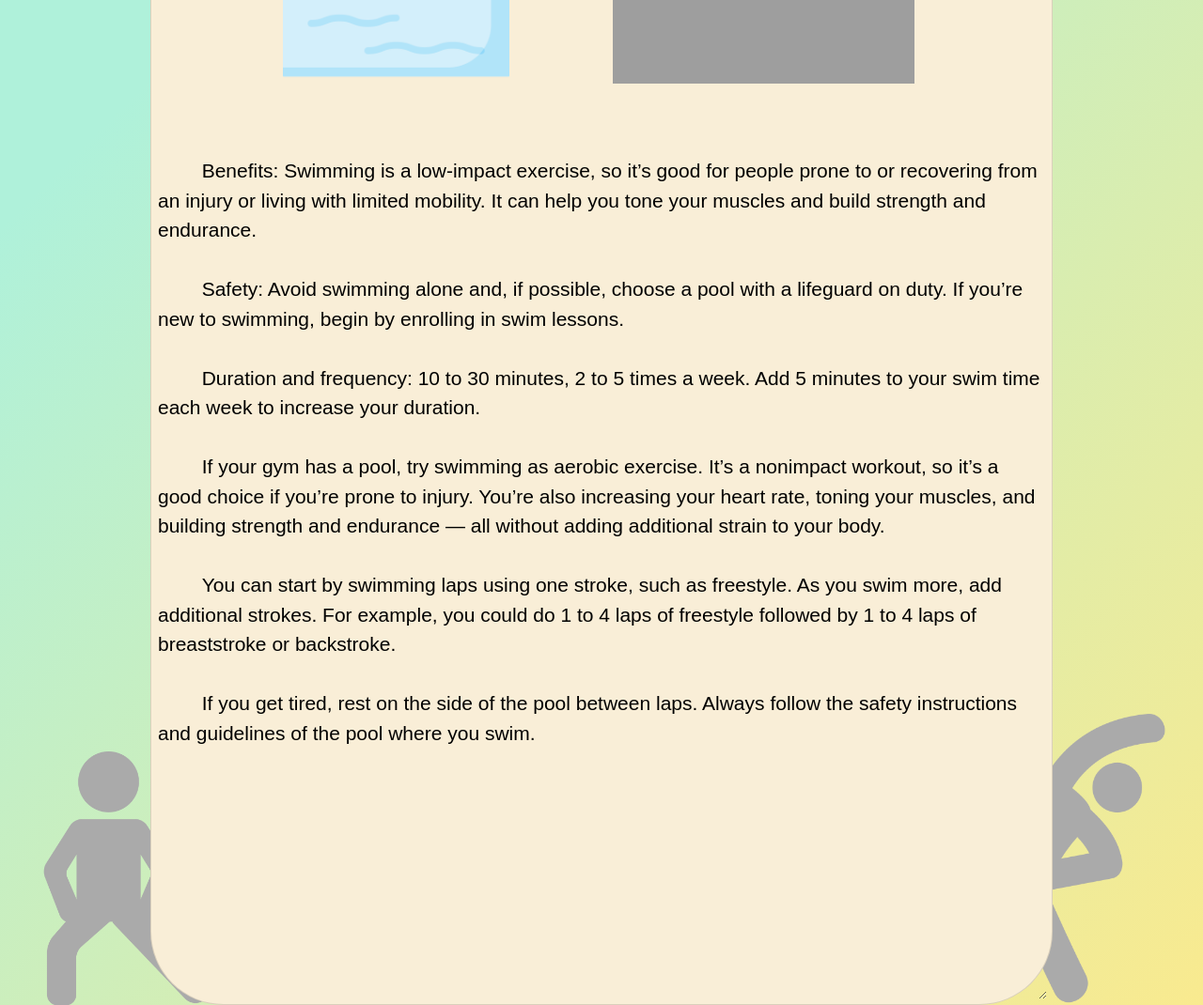
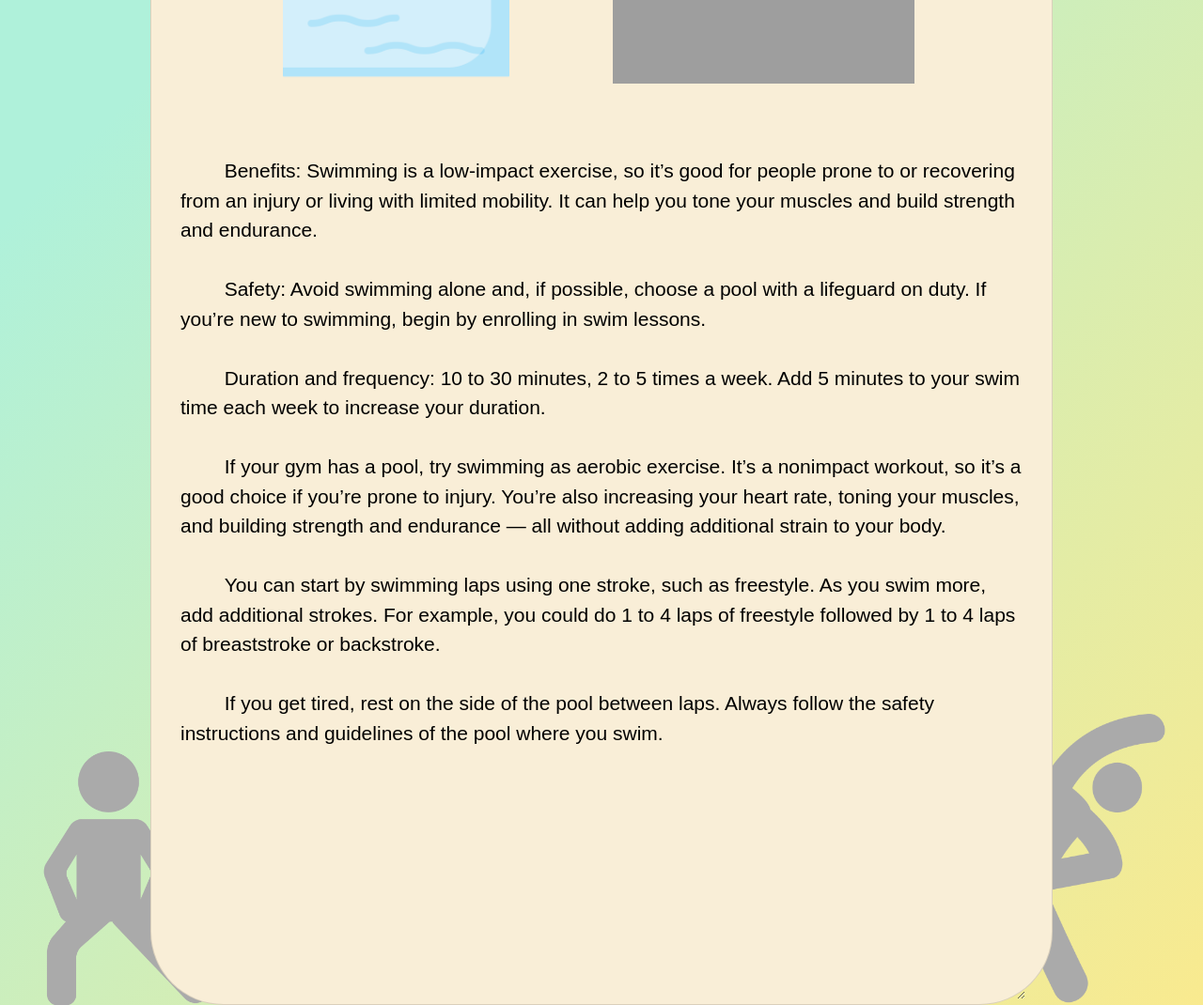
Before and after one commit to taveesub/HealthUp, a Django app: page /Detail/Clip1 in a window 1280 px wide. Shown: the part 496-1566 px from the top of the page at 94% size. Run offline with Django 3.2, Linux system fonts and the light colour scheme; some libraries are stand-ins or nearby versions; grey boxes are pictures that could not be loaded.

Commit message:
edit margin

```diff
--- a/HealthUp/settings.py
+++ b/HealthUp/settings.py
@@ -79,7 +79,7 @@ DATABASES = {
         'ENGINE': 'django.db.backends.postgresql_psycopg2',
         'NAME': 'HealthUp',
         'USER': 'postgres',
-        'PASSWORD': '1231',
+        'PASSWORD': '151040',
         'HOST': 'localhost',
         'PORT': '',
     }
--- a/templates/detail_clip.html
+++ b/templates/detail_clip.html
@@ -69,7 +69,7 @@
           <hr class="d-sm-none"></div>
         </div>
 
-      <textarea id="description" name="description" cols="50">
+      <textarea id="description" name="description" cols="50" class="ml-4 mr-4">
         Benefits: Swimming is a low-impact exercise, so it’s good for people prone to or recovering from an injury or living with limited mobility. It can help you tone your muscles and build strength and endurance.
 
         Safety: Avoid swimming alone and, if possible, choose a pool with a lifeguard on duty. If you’re new to swimming, begin by enrolling in swim lessons.
@@ -182,7 +182,7 @@ textarea[name=description] {
   background-color:rgba(0, 0, 0, 0);
   border: none;
   outline:none;
-  width: 100%;
+  width: 95%;
   height: 900px;
 }
 
--- a/templates/detail_clip2.html
+++ b/templates/detail_clip2.html
@@ -69,7 +69,7 @@
           <hr class="d-sm-none"></div>
         </div>
 
-      <textarea id="description" name="description" cols="50">
+      <textarea id="description" name="description" cols="50" class="ml-4 mr-4">
         Benefits: This exercise increases heart and cardiovascular health, builds up strength, and tones major muscle groups.
 
 Safety: Focus on proper form with each exercise to avoid injury. Keep your heart rate at a moderate level throughout. You should be able to carry on a brief conversation during this exercise.
@@ -176,7 +176,7 @@ textarea[name=description] {
   background-color:rgba(0, 0, 0, 0);
   border: none;
   outline:none;
-  width: 100%;
+  width: 95%;
   height: 300px;
 }
 
--- a/templates/detail_noclip.html
+++ b/templates/detail_noclip.html
@@ -65,7 +65,7 @@
         </div>
 
 
-      <textarea id="description" name="description" cols="50">{{ lineitem.description }}
+      <textarea id="description" name="description" cols="50" class="ml-4">{{ lineitem.description }}
 
       </textarea>
 
@@ -162,8 +162,8 @@ textarea[name=description] {
   background-color:rgba(0, 0, 0, 0);
   border: none;
   outline:none;
-  width: 100%;
-  height: 400px;
+  width: 95%;
+  height: 700px;
   margin: 10px;
 }
 .box input{
```
